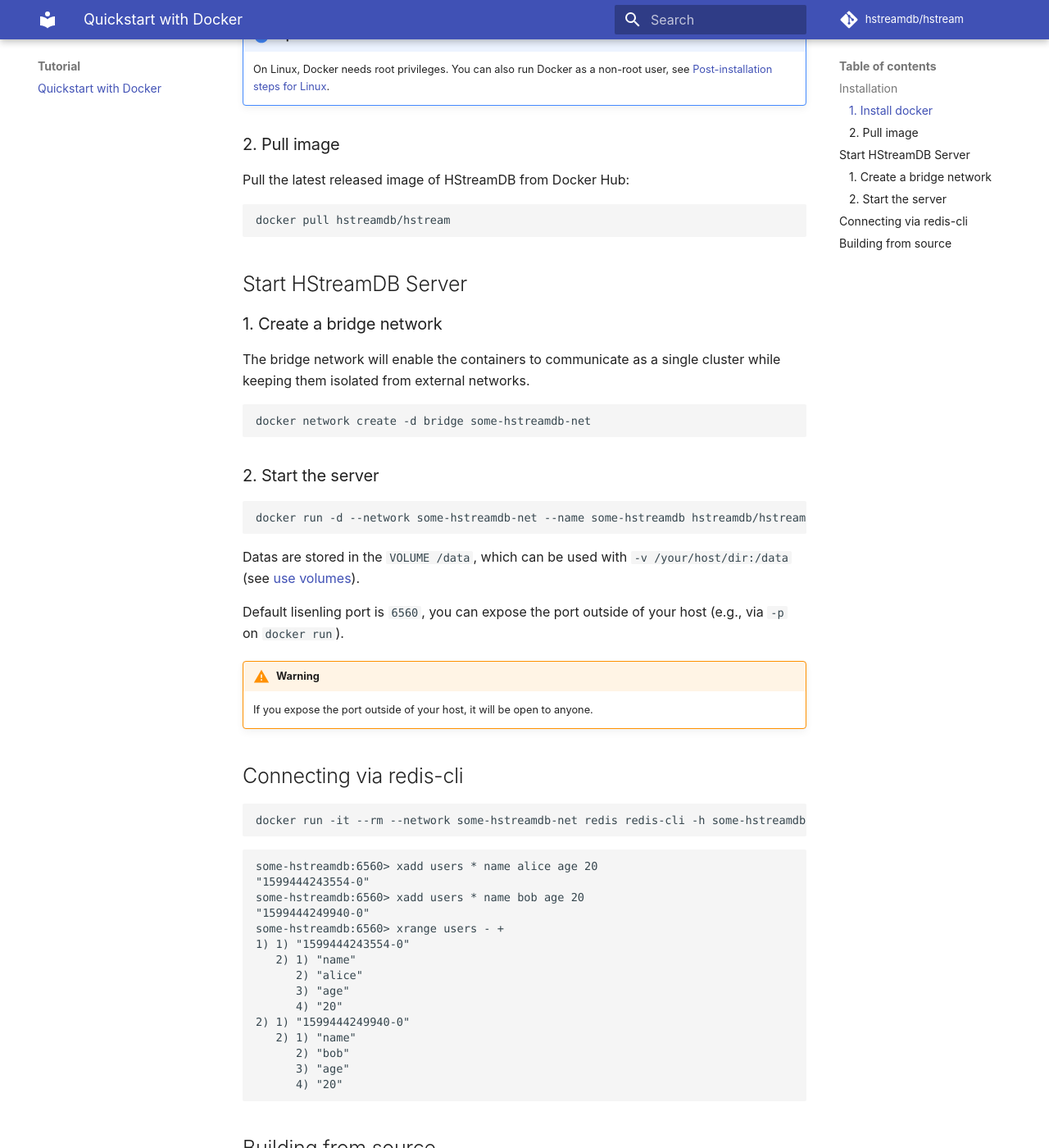
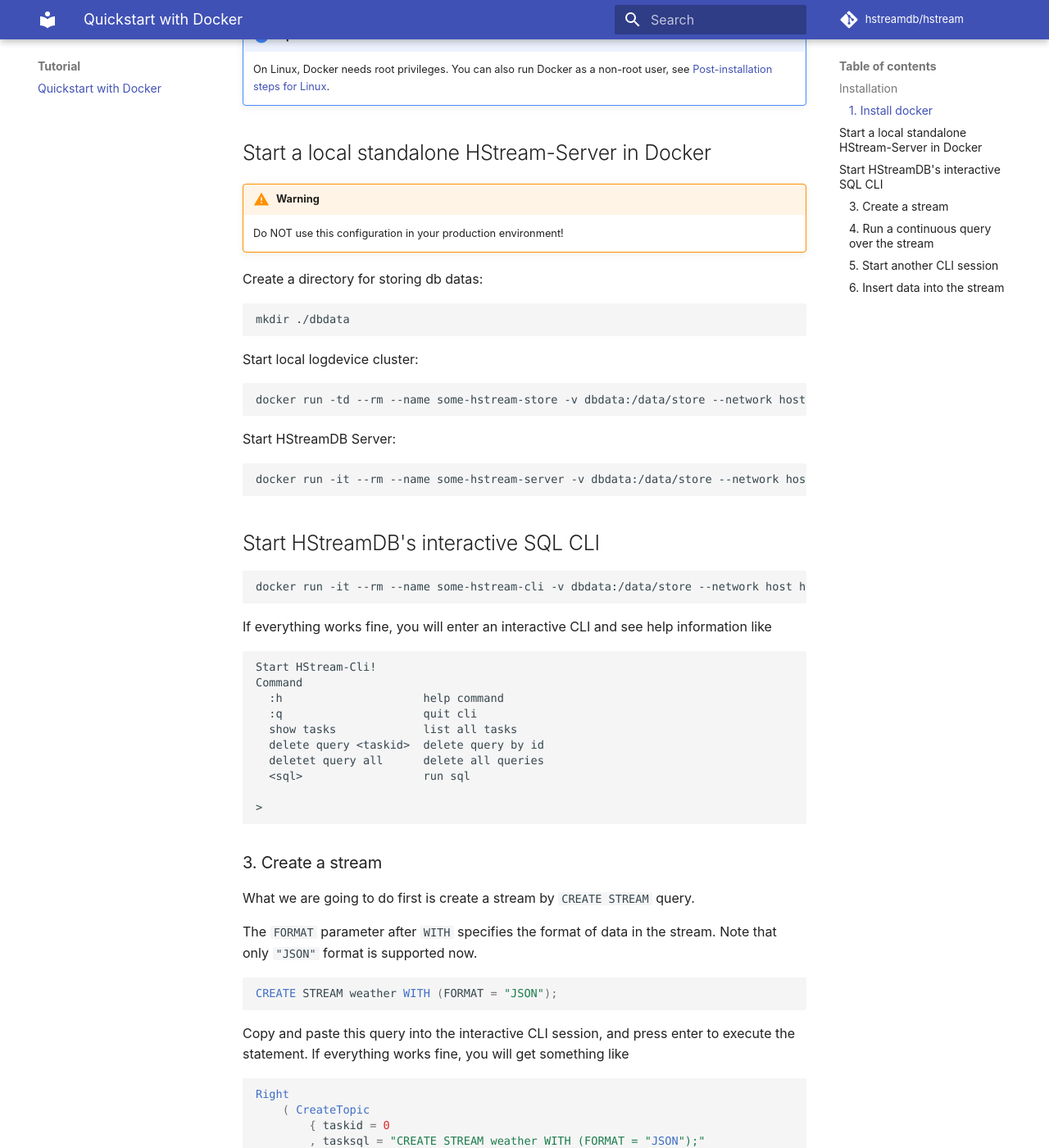
Before and after one commit to hstreamdb/docs, an MkDocs documentation site: the page built from docs/tutorial/quick-start-with-docker.md, in a window 1280 px wide and 1400 px high, scrolled down 576 px. Shown: the whole window at 82% size. Built offline with MkDocs 1.6.1 and Material for MkDocs 9.7.7, drawn with Linux system fonts in a browser that asks for light colours; comment, search, counter and statistics services are not loaded; some of the changed text lies outside the part shown.

Commit message:
update quickstart

````diff
--- a/docs/tutorial/quick-start-with-docker.md
+++ b/docs/tutorial/quick-start-with-docker.md
@@ -15,76 +15,115 @@
 Confirm that the Docker daemon is running:
 
 ```sh
-docker verison
+docker version
 ```
 
 !!! Tips
     On Linux, Docker needs root privileges. You can also run Docker as
     a non-root user, see [Post-installation steps for Linux][non-root-docker].
 
-### 2. Pull image
 
-Pull the latest released image of HStreamDB from Docker Hub:
+## Start a local standalone HStream-Server in Docker
+
+!!! warning
+    Do NOT use this configuration in your production environment!
+
+Create a directory for storing db datas:
 
 ```sh
-docker pull hstreamdb/hstream
+mkdir ./dbdata
+```
+
+Start local logdevice cluster:
+
+```sh
+docker run -td --rm --name some-hstream-store -v dbdata:/data/store --network host hstreamdb/logdevice ld-dev-cluster --root /data/store --use-tcp
+```
+
+Start HStreamDB Server:
+
+```sh
+docker run -it --rm --name some-hstream-server -v dbdata:/data/store --network host hstreamdb/hstream hstream-server --port 6570 -l /data/store/logdevice.conf
 ```
 
 
-## Start HStreamDB Server
-
-### 1. Create a bridge network
-
-The bridge network will enable the containers to communicate as a single
-cluster while keeping them isolated from external networks.
+## Start HStreamDB's interactive SQL CLI
 
 ```sh
-docker network create -d bridge some-hstreamdb-net
+docker run -it --rm --name some-hstream-cli -v dbdata:/data/store --network host hstreamdb/hstream hstream-client --host some-hstream-server --port 6570
 ```
 
-### 2. Start the server
+If everything works fine, you will enter an interactive CLI and see help information like
 
-```sh
-docker run -d --network some-hstreamdb-net --name some-hstreamdb hstreamdb/hstream
+```
+Start HStream-Cli!
+Command
+  :h                     help command
+  :q                     quit cli
+  show tasks             list all tasks
+  delete query <taskid>  delete query by id
+  deletet query all      delete all queries
+  <sql>                  run sql
+
+>
 ```
 
-Datas are stored in the `VOLUME /data`, which can be used with
-`-v /your/host/dir:/data` (see [use volumes](https://docs.docker.com/storage/volumes/)).
+### 3. Create a stream
 
-Default lisenling port is `6560`, you can expose the port outside of your host (e.g., via `-p` on `docker run`).
+What we are going to do first is create a stream by `CREATE STREAM` query.
 
-!!! warning
-    If you expose the port outside of your host, it will be open to anyone.
+The `FORMAT` parameter after `WITH` specifies the format of data in the stream. Note that only `"JSON"` format is supported now.
+
+```sql
+CREATE STREAM weather WITH (FORMAT = "JSON");
+```
+
+Copy and paste this query into the interactive CLI session, and press enter to execute the statement. If everything works fine, you will get something like
+
+```Haskell
+Right
+    ( CreateTopic
+        { taskid = 0
+        , tasksql = "CREATE STREAM weather WITH (FORMAT = "JSON");"
+        , taskTopic = "weather"
+        , taskState = Finished
+        , createTime = 2021 - 02 - 04 09 : 07 : 25.639197201 UTC
+        }
+    )
+```
+which means the query is successfully executed.
 
 
-## Connecting via redis-cli
+### 4. Run a continuous query over the stream
 
-```sh
-docker run -it --rm --network some-hstreamdb-net redis redis-cli -h some-hstreamdb -p 6560
+Now we can run a continuous query over the stream we just created by `SELECT` query.
+
+The query will output all records from the `weather` stream whose humidity is above 70 percent.
+
+```sql
+SELECT * FROM weather WHERE humidity > 70;
 ```
 
-```
-some-hstreamdb:6560> xadd users * name alice age 20
-"1599444243554-0"
-some-hstreamdb:6560> xadd users * name bob age 20
-"1599444249940-0"
-some-hstreamdb:6560> xrange users - +
-1) 1) "1599444243554-0"
-   2) 1) "name"
-      2) "alice"
-      3) "age"
-      4) "20"
-2) 1) "1599444249940-0"
-   2) 1) "name"
-      2) "bob"
-      3) "age"
-      4) "20"
+It seems that nothing happened. But do not worry because there is no data in the stream now. Next, we will fill the stream with some data so the query can produce output we want.
+
+### 5. Start another CLI session
+
+Start another CLI session like what we did in (2). This CLI will be used for inserting data into the stream.
+
+### 6. Insert data into the stream
+
+Run each of the given `INSERT` query in the new CLI session and keep an eye on the CLI session created in (2).
+
+```sql
+INSERT INTO weather (cityId, temperature, humidity) VALUES (1, 22, 80);
+INSERT INTO weather (cityId, temperature, humidity) VALUES (2, 15, 20);
+INSERT INTO weather (cityId, temperature, humidity) VALUES (3, 31, 76);
+INSERT INTO weather (cityId, temperature, humidity) VALUES (4,  5, 45);
+INSERT INTO weather (cityId, temperature, humidity) VALUES (5, 27, 82);
+INSERT INTO weather (cityId, temperature, humidity) VALUES (6, 28, 86);
 ```
 
-
-## Building from source
-
-See [this document](../development/build-from-source.md) for more details.
+If everything works fine, the continuous query will output matching records in real time.
 
 
 
````
